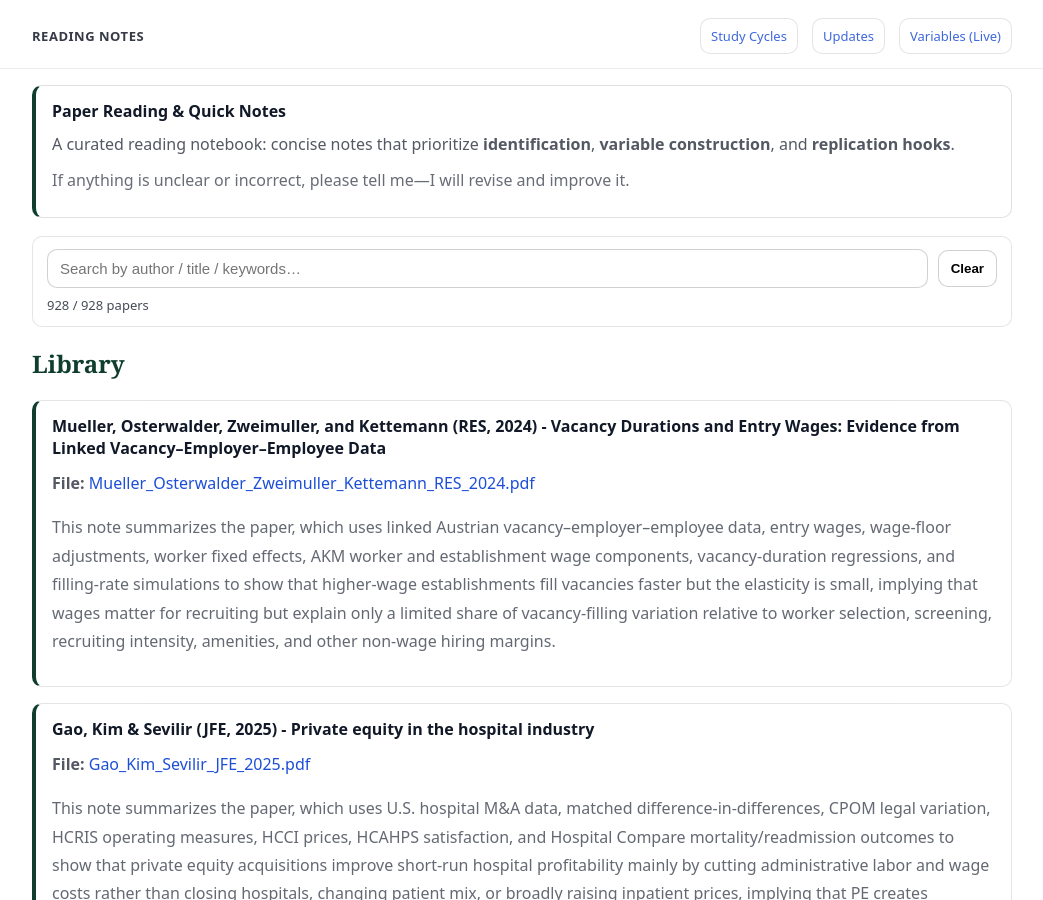
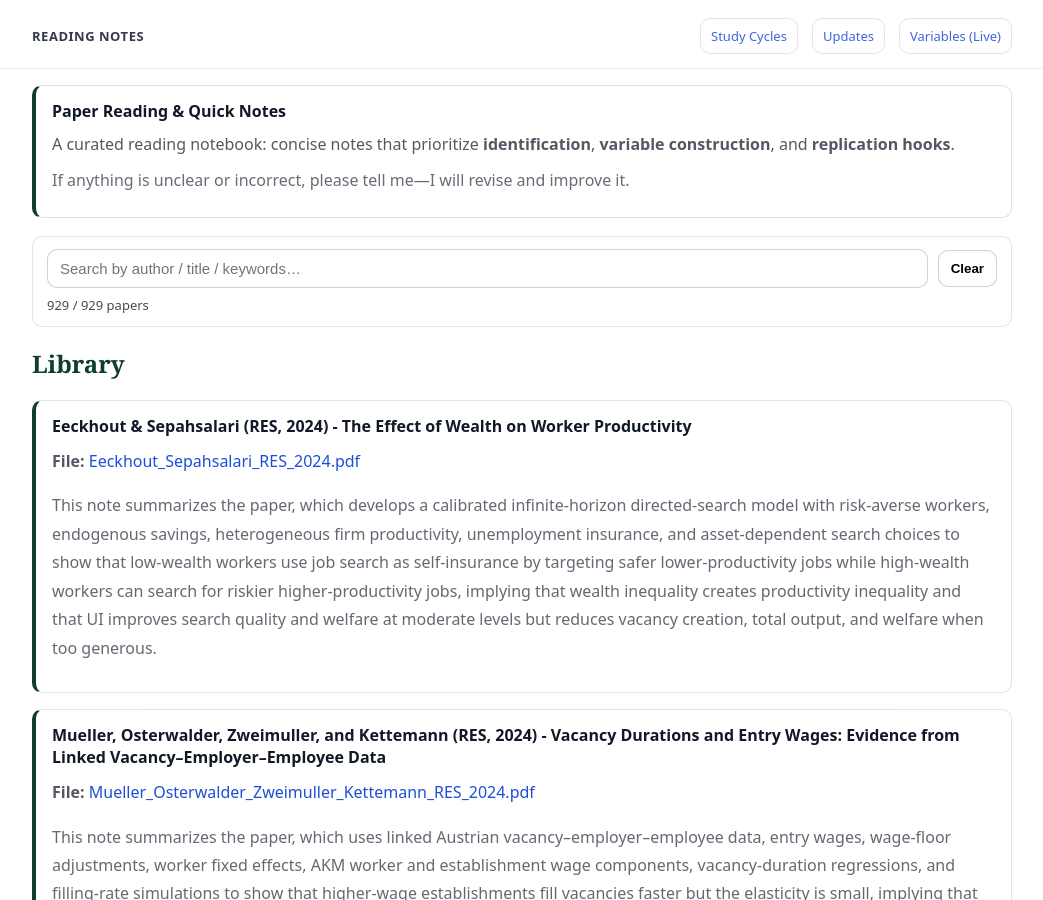
Before and after one commit to yaxinzn/study-archive, a Jekyll site: the page built from reading/index.md, in a window 1280 px wide and 900 px high. Shown: the whole window, without its empty margins (118-1161 px from the left). Built offline with Jekyll 4.4.1, drawn with Linux system fonts in a browser that asks for light colours.

Commit message:
Reading: add/update Eeckhout_Sepahsalari_RES_2024.pdf

```diff
--- a/_data/reading.yml
+++ b/_data/reading.yml
@@ -1,3 +1,7 @@
+- title: "Eeckhout & Sepahsalari (RES, 2024) - The Effect of Wealth on Worker Productivity"
+  file: "Eeckhout_Sepahsalari_RES_2024.pdf"
+  desc: "This note summarizes the paper, which develops a calibrated infinite-horizon directed-search model with risk-averse workers, endogenous savings, heterogeneous firm productivity, unemployment insurance, and asset-dependent search choices to show that low-wealth workers use job search as self-insurance by targeting safer lower-productivity jobs while high-wealth workers can search for riskier higher-productivity jobs, implying that wealth inequality creates productivity inequality and that UI improves search quality and welfare at moderate levels but reduces vacancy creation, total output, and welfare when too generous."
+
 - title: "Mueller, Osterwalder, Zweimuller, and Kettemann (RES, 2024) - Vacancy Durations and Entry Wages: Evidence from Linked Vacancy–Employer–Employee Data"
   file: "Mueller_Osterwalder_Zweimuller_Kettemann_RES_2024.pdf"
   desc: "This note summarizes the paper, which uses linked Austrian vacancy–employer–employee data, entry wages, wage-floor adjustments, worker fixed effects, AKM worker and establishment wage components, vacancy-duration regressions, and filling-rate simulations to show that higher-wage establishments fill vacancies faster but the elasticity is small, implying that wages matter for recruiting but explain only a limited share of vacancy-filling variation relative to worker selection, screening, recruiting intensity, amenities, and other non-wage hiring margins."
```
Also changed, not shown: 1 other file.
